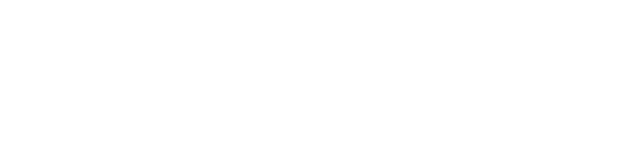
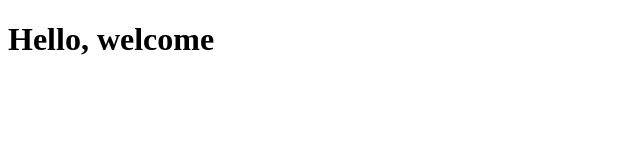
Before and after one commit to Princeemmy0001/myfirstrepo, a plain HTML site: page index.html in a window 1280 px wide. Shown: the whole page, without its empty margins (0-640 px from the left). Drawn offline with Linux system fonts and the light colour scheme.

Commit message:
Added header

```diff
--- a/index.html
+++ b/index.html
@@ -6,6 +6,8 @@
      <title>Document</title>
 </head>
 <body>
-
+     <header>
+          <h1>Hello, welcome</h1>
+     </header>
 </body>
 </html>
```
